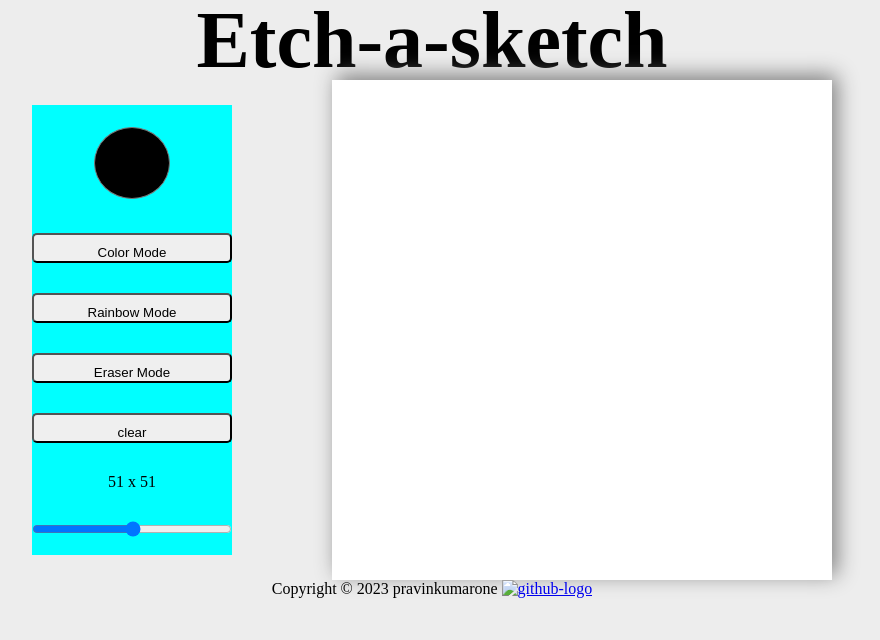
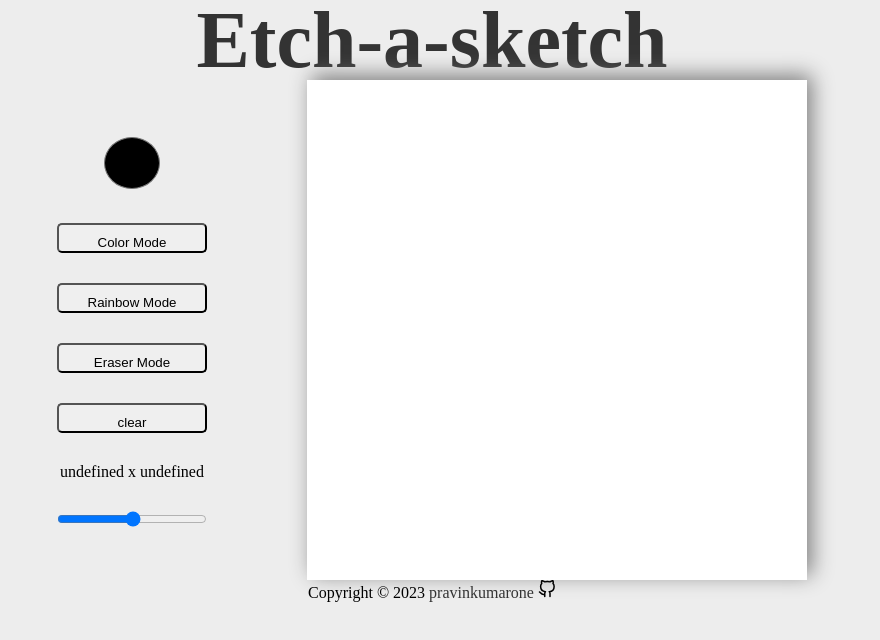
Before and after one commit to pravinkumarone/etch-a-sketch, a plain HTML site: page index.html in a window 1280 px wide. Shown: the whole page, without its empty margins (208-1088 px from the left). Drawn offline with Linux system fonts and the light colour scheme.

Commit message:
added github logo and added some more style

```diff
--- a/index.html
+++ b/index.html
@@ -24,7 +24,7 @@
         </section>
         <div class="container"></div>
     </main>
-    <footer><p class="github footer">Copyright &copy; 2023 pravinkumarone <a href="https://www.github.com/pravinkumarone"><img src="" alt="github-logo"></a> </p>
+    <footer><p class="footer">Copyright &copy; 2023 <a href="https://www.github.com/pravinkumarone">pravinkumarone <img class="logo" src="/images/github.svg" alt="github-logo"></a> </p>
     </footer>
 </body>
 </html>
--- a/script.js
+++ b/script.js
@@ -1,9 +1,9 @@
 const setGrid = document.querySelector(".set-grid");
 const container = document.querySelector(".container");
-let sizeValue = document.querySelector("#sizeValue");
-let sizeSlider = document.querySelector("#sizeSlider");
+var sizeValue = document.querySelector("#sizeValue");
+let sizeSlider = document.addEventListener("#sizeSlider");
 
-sizeValue.textContent = `${sizeSlider.value} x ${sizeSlider.value}`;
+sizeValue.innerHTML = `${sizeSlider} x ${sizeSlider}`;
 
 function setGrids (x){
     for(let i = 0; i<x; i++){
--- a/style.css
+++ b/style.css
@@ -28,6 +28,7 @@ header{
 .title{
     font-size: 80px;
     line-height: 1.2;
+    color: var(--primary-dark);
 }
 
 main{
@@ -46,20 +47,19 @@ main{
     height: 450px;
     column-gap: 30px;
     row-gap: 30px;
-    width: 200px;
-    background-color: aqua;
+    width: 150px;
 }
 
 #colorPicker{
-    height: 80px;
-    width: 80px;
+    height: 60px;
+    width: 60px;
     transition: 0.3s;
     -webkit-appearance: none;
     -moz-appearance: none;
     appearance: none;
     background-color: transparent;
     border: none;
-    block-size: 80px;
+    block-size: 60px;
 }
 
 #colorPicker::-webkit-color-swatch{
@@ -116,9 +116,20 @@ button.active{
 }
 
 input[type=range]{
-    width: 200px;
+    width: 150px;
 }
 
 footer{
-    height: 50px;
+   height: 50px;
 }
+
+footer a{
+    text-decoration: none;
+    color: var(--primary-dark);
+}
+
+.logo{
+    height: 18px;
+    width: 18px;
+    color: var(--primary-dark);
+}
```
Also changed, not shown: images/github.svg (added).
